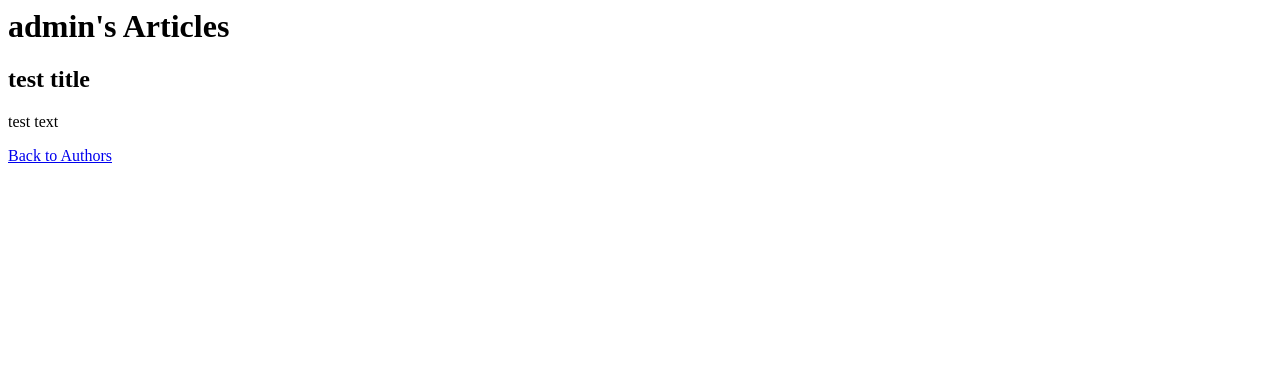
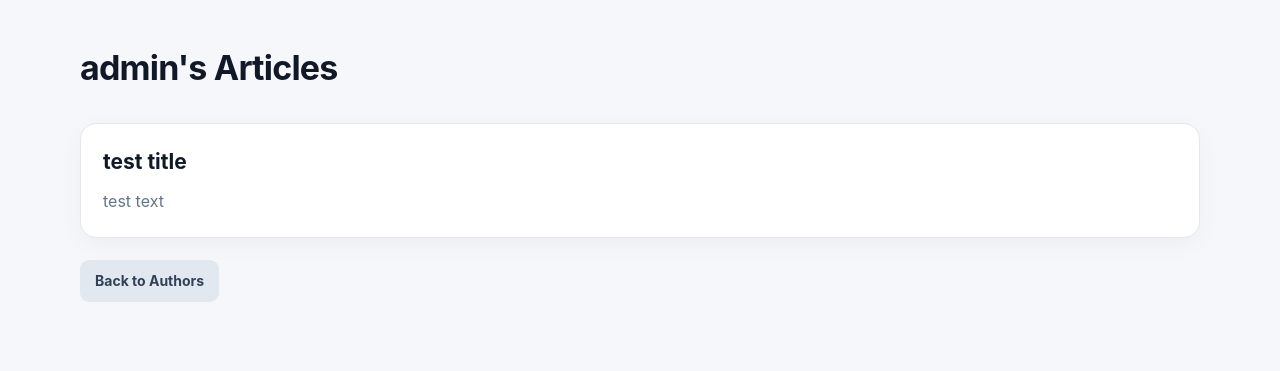
Before and after one commit to RuslanSharifov/Djanog-habr, a Django app: page /authors/1/ in a window 1280 px wide. Shown: the top 371 px of the page. Run offline with Django 5.2, Linux system fonts and the light colour scheme; data comes from the database, SQL or seed files in the repository.

Commit message:
CSS-only UI styling by GPT

```diff
--- a/articles/templates/articles/author_articles.html
+++ b/articles/templates/articles/author_articles.html
@@ -1,10 +1,26 @@
+{% load static %}
+<!DOCTYPE html>
+<html lang="en">
+<head>
+    <meta charset="UTF-8">
+    <meta name="viewport" content="width=device-width, initial-scale=1.0">
+    <title>{{ author.username }} - DjangoHabr</title>
+    <link rel="stylesheet" href="{% static 'css/global.css' %}">
+</head>
+<body>
+<main class="page-container">
     <h1>{{ author.username }}'s Articles</h1>
-
+    <div class="article-list">
         {% for article in articles %}
+            <article class="article-item">
                 <h2>{{ article.title }}</h2>
                 <p>{{ article.text|truncatewords:30 }}</p>
+            </article>
         {% empty %}
-    <p>No articles.</p>
+            <div class="empty-state"><p>No articles.</p></div>
         {% endfor %}
-
-<a href="{% url 'authors' %}">Back to Authors</a>
+    </div>
+    <a class="back-link" href="{% url 'authors' %}">Back to Authors</a>
+</main>
+</body>
+</html>
```
Lines whose indentation alone changed are shown as unchanged.
